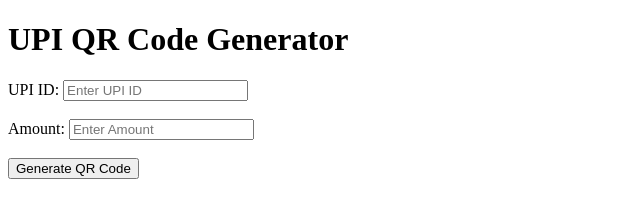
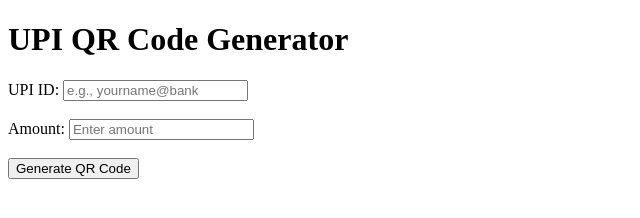
Before and after one commit to raman926x/SE-Project-UPI, a plain HTML site: page index.html in a window 1280 px wide. Shown: the full height of the page, 0-640 px from the left. Drawn offline with Linux system fonts and the light colour scheme.

Commit message:
Update index.html

```diff
--- a/index.html
+++ b/index.html
@@ -8,11 +8,11 @@
 </head>
 <body>
   <h1>UPI QR Code Generator</h1>
-    <label for="upiId">UPI ID:</label>
-    <input type="text" id="upiId" placeholder="Enter UPI ID">
+  <label for="upiID">UPI ID:</label>
+  <input type="text" id="upiID" placeholder="e.g., yourname@bank">
   <br><br>
   <label for="amount">Amount:</label>
-    <input type="number" id="amount" placeholder="Enter Amount">
+  <input type="number" id="amount" placeholder="Enter amount">
   <br><br>
   <button id="generateQR">Generate QR Code</button>
   <br><br>
```
Lines whose indentation alone changed are shown as unchanged.
